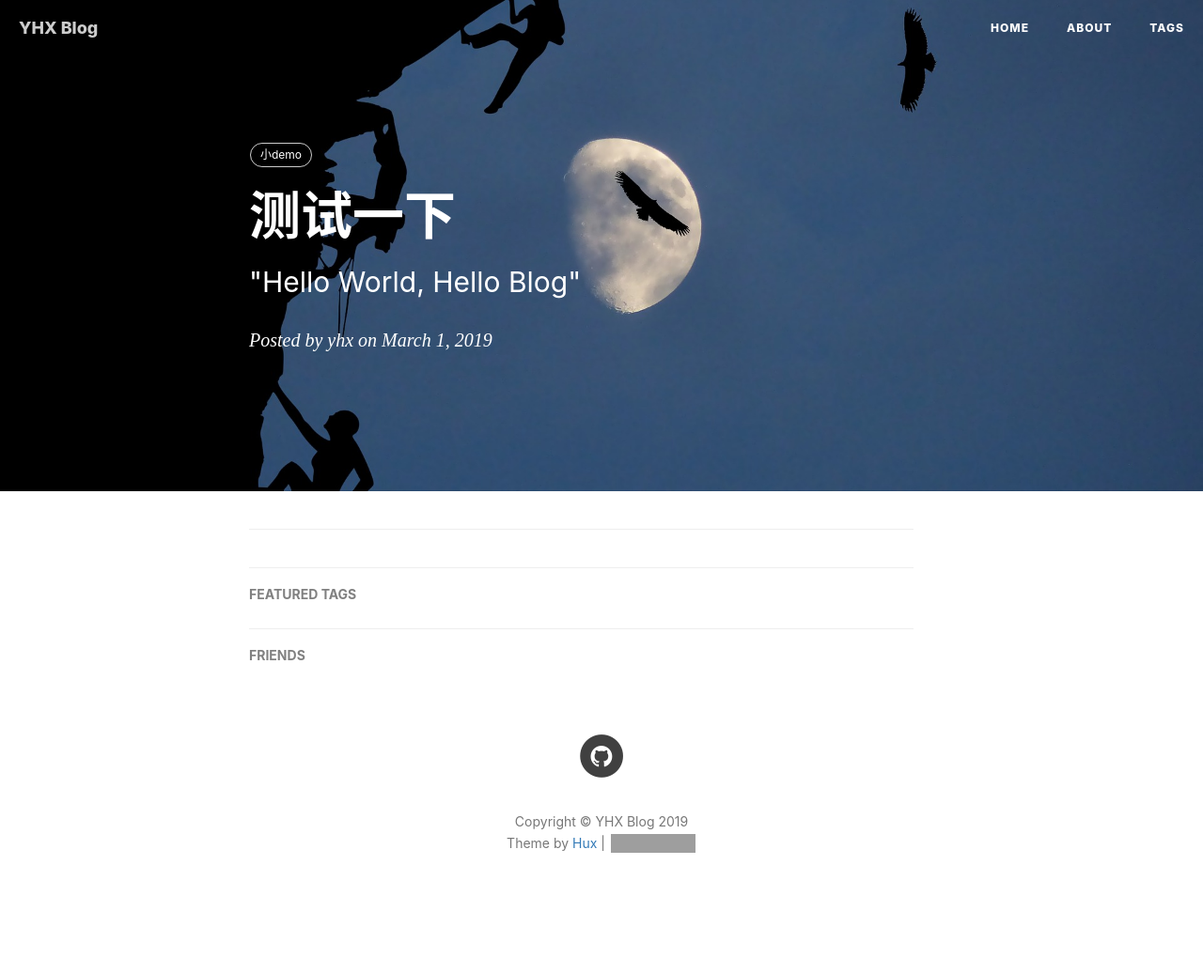
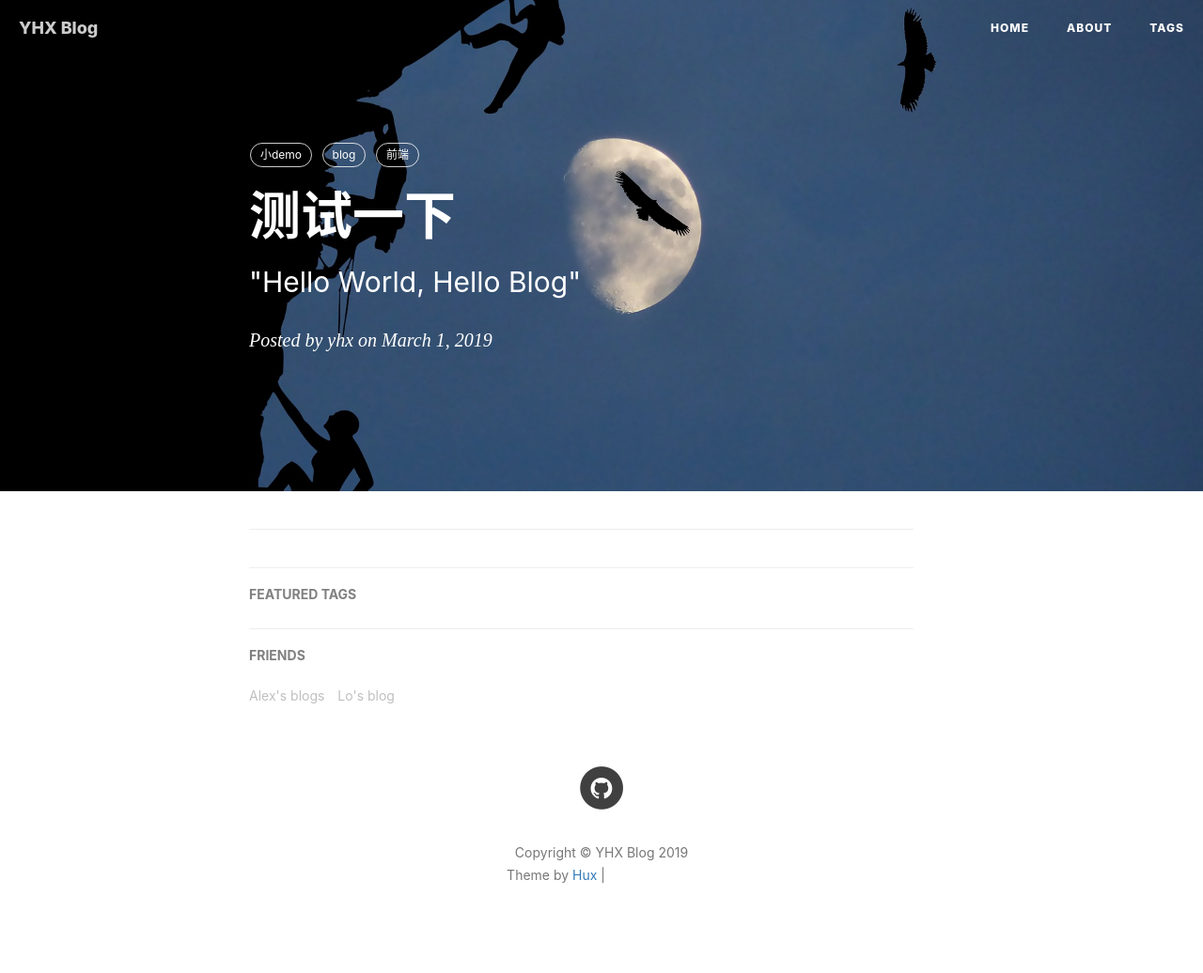
Before and after one commit to yhx9527/yhx9527.github.io2, a Jekyll site: the page built from _posts/2019-03-01-hh.md, in a window 1280 px wide. Shown: the whole page at 94% size. Built offline with Jekyll 4.4.1, drawn with Linux system fonts in a browser that asks for light colours; nearby versions of some CDN libraries; comment, search, counter and statistics services are not loaded; before the commit the page ends 1002 px from its top, so only the background shows below that; grey boxes are pictures that could not be loaded.

Commit message:
修改配置

```diff
--- a/_config.yml
+++ b/_config.yml
@@ -69,7 +69,7 @@
 # Sidebar settings
 sidebar: true                           # whether or not using Sidebar.
 sidebar-about-description: ""
-# sidebar-avatar: /img/avatar-hux.jpg      # use absolute URL, seeing it's used in both `/` and `/about/`
+sidebar-avatar: /img/avatar.jpg      # use absolute URL, seeing it's used in both `/` and `/about/`
 
 
 
@@ -81,13 +81,15 @@
 
 # Friends
 friends: [
-    # {
-    #     title: "Hux Blog",
-    #     href: "http://huangxuan.me"
-    # },{
-    #     title: "Foo",
-    #     href: "#"
-    # },{
+    {
+        title: "Alex's blogs",
+        href: "https://jokeralex.github.io/"
+    },
+    {
+        title: "Lo's blog",
+        href: "https://lohoknang.blog/"
+    },
+    #{
     #     title: "Bar",
     #     href: "#"
     # },{
--- a/_posts/2019-03-01-hh.md
+++ b/_posts/2019-03-01-hh.md
@@ -6,4 +6,6 @@
     header-img: "img/post-bg-2015.jpg"
     tags:
         - 小demo
+        - blog
+        - 前端
 ---
```
